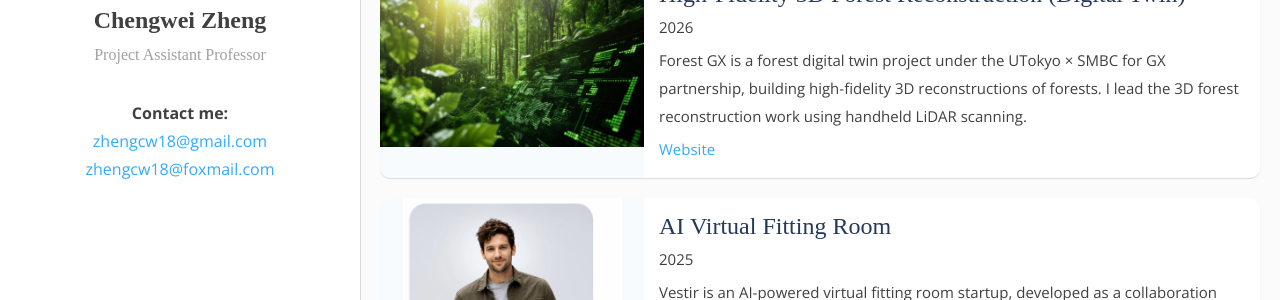
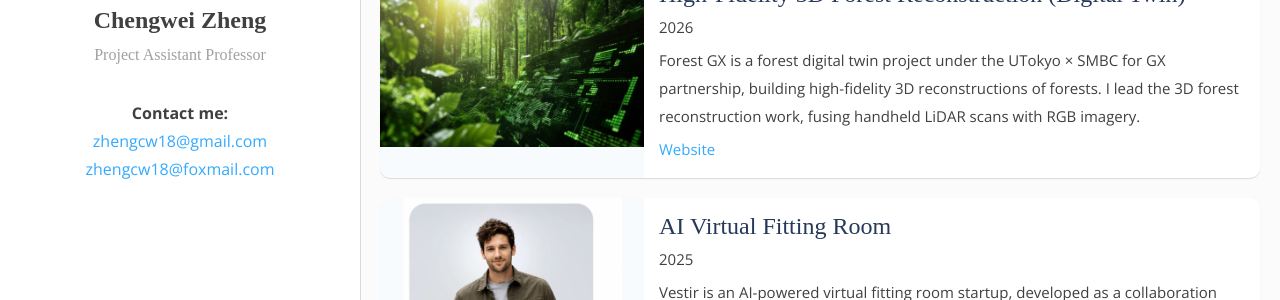
Before and after one commit to chengwei-zheng/chengwei-zheng.github.io, a Jekyll site: the page built from index.html, in a window 1280 px wide and 900 px high, scrolled down 2847 px. Shown: the part 210-510 px from the top of the window. Built offline with Jekyll 4.4.1, drawn with Linux system fonts in a browser that asks for light colours; some web fonts are replaced; the list of posts is cut into pages by our own code.

Commit message:
Clarify Forest GX reconstruction uses RGB-LiDAR fusion
Co-Authored-By: Claude Opus 5.5 <noreply@anthropic.com>

```diff
--- a/index.html
+++ b/index.html
@@ -53,7 +53,7 @@ layout: home
         <a href="https://gx-utokyosmbc.jp/">High-Fidelity 3D Forest Reconstruction (Digital Twin)</a>
       </h2>
 	  <p style="margin-bottom: 5px;">2026</p>
-	  <p style="margin-bottom: 5px;">Forest GX is a forest digital twin project under the UTokyo × SMBC for GX partnership, building high-fidelity 3D reconstructions of forests. I lead the 3D forest reconstruction work using handheld LiDAR scanning.</p>
+	  <p style="margin-bottom: 5px;">Forest GX is a forest digital twin project under the UTokyo × SMBC for GX partnership, building high-fidelity 3D reconstructions of forests. I lead the 3D forest reconstruction work, fusing handheld LiDAR scans with RGB imagery.</p>
 	  <a href="https://gx-utokyosmbc.jp/">Website</a>
     </div>
   </article> <!-- /.c-post -->
```
